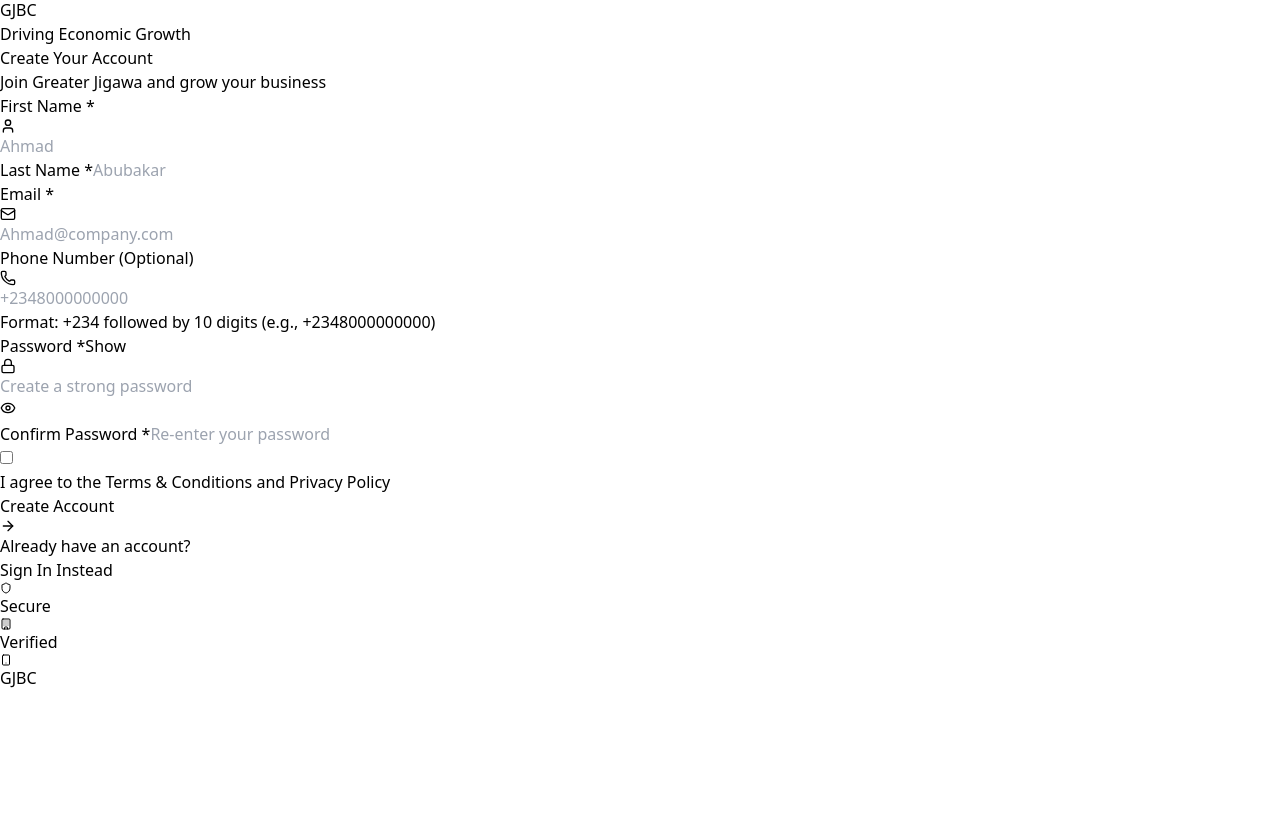
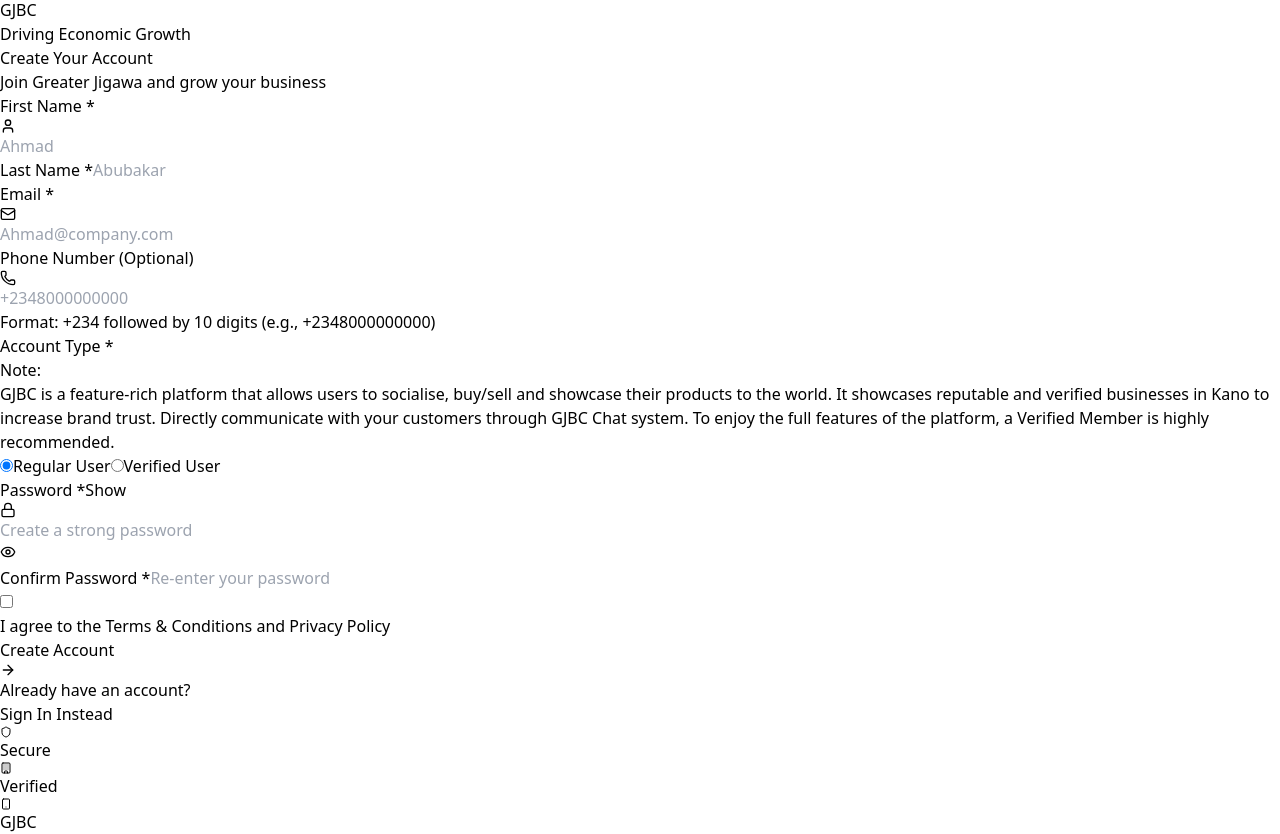
Before and after one commit to dangusau/greater-jigawa, a React (Vite) app: page /Signup in a window 1280 px wide. Shown: the part 1047-1881 px from the top of the page. Before the commit the page ends 1737 px from the top, so only its background shows below. Built offline with nearby package versions, Linux system fonts and the light colour scheme.

Commit message:
Enhance Signup with user type and receipt upload
Added user type selection and receipt upload functionality for verified users. Modified user creation to handle verification requests.

```diff
--- a/src/pages/Signup.tsx
+++ b/src/pages/Signup.tsx
@@ -17,7 +17,8 @@
   Check,
   X,
   Clock,
-  UserCheck
+  UserCheck,
+  Upload
 } from 'lucide-react';
 import { supabase } from '../services/supabase';
 
@@ -32,7 +33,7 @@
   agreeToTerms: boolean;
 }
 
-// Status Modal Component
+// ===================== StatusModal Component =====================
 const StatusModal: React.FC<{
   isOpen: boolean;
   onClose: () => void;
@@ -128,7 +129,7 @@
   );
 };
 
-// Main SignUp Component
+// ===================== Main SignUp Component =====================
 const SignUp: React.FC = () => {
   const navigate = useNavigate();
 
@@ -142,6 +143,12 @@
     confirmPassword: '',
     agreeToTerms: false,
   });
+
+  // NEW: User type state
+  const [userType, setUserType] = useState<'regular' | 'verified'>('regular');
+  // NEW: Receipt upload state
+  const [receiptFile, setReceiptFile] = useState<File | null>(null);
+  const [receiptUploading, setReceiptUploading] = useState(false);
 
   // UI state
   const [showPassword, setShowPassword] = useState(false);
@@ -281,7 +288,6 @@
 
       return !!data;
     } catch (error) {
-      // Only log critical network errors
       if (error instanceof Error && error.message.includes('network')) {
         console.error('Network error checking user existence');
       }
@@ -289,10 +295,10 @@
     }
   };
 
-  // Create new user
-  const createNewUser = async (): Promise<boolean> => {
+  // Create new user (modified to return user)
+  const createNewUser = async (): Promise<{ user: any; session: any }> => {
     try {
-      const { error } = await supabase.auth.signUp({
+      const { data, error } = await supabase.auth.signUp({
         email: formData.email.trim(),
         password: formData.password.trim(),
         options: {
@@ -306,10 +312,9 @@
       });
 
       if (error) throw error;
-      return true;
+      return data; // contains user and session
 
     } catch (error: any) {
-      // Log critical errors only
       if (error.message?.includes('network') || error.message?.includes('Failed to fetch')) {
         console.error('Critical network error creating user');
       }
@@ -317,11 +322,64 @@
     }
   };
 
+  // NEW: Upload receipt and create verification request
+  const submitVerificationRequest = async (userId: string) => {
+    if (!receiptFile) throw new Error('No receipt file selected');
+
+    setReceiptUploading(true);
+    try {
+      // 1. Upload file to storage bucket (e.g., 'verification-receipts')
+      const fileExt = receiptFile.name.split('.').pop();
+      const fileName = `receipt-${userId}-${Date.now()}.${fileExt}`;
+      const filePath = `${userId}/${fileName}`;
+
+      const { error: uploadError } = await supabase.storage
+        .from('verification-receipts')
+        .upload(filePath, receiptFile);
+
+      if (uploadError) throw uploadError;
+
+      // 2. Get public URL (if bucket is public) or store path
+      const { data: urlData } = supabase.storage
+        .from('verification-receipts')
+        .getPublicUrl(filePath);
+      const receiptUrl = urlData.publicUrl;
+
+      // 3. Insert record into verified_user_requests table
+      const { error: insertError } = await supabase
+        .from('verified_user_requests')
+        .insert({
+          user_id: userId,
+          receipt_url: receiptUrl,
+          status: 'pending',
+          created_at: new Date().toISOString(),
+        });
+
+      if (insertError) throw insertError;
+
+    } catch (error: any) {
+      console.error('Verification request failed:', error);
+      throw new Error('Failed to submit verification request. Please contact support.');
+    } finally {
+      setReceiptUploading(false);
+    }
+  };
+
   // Handle form submission
   const handleSubmit = async (e: React.FormEvent) => {
     e.preventDefault();
 
+    // Validate main form
     if (!validateForm()) return;
+
+    // Additional validation for verified user
+    if (userType === 'verified' && !receiptFile) {
+      setValidationErrors(prev => ({
+        ...prev,
+        receipt: 'Please upload your payment receipt'
+      }));
+      return;
+    }
 
     setIsLoading(true);
     setServerError(null);
@@ -354,23 +412,33 @@
         }, 1000);
       } else {
         // Create new user
-        const created = await createNewUser();
+        const { user } = await createNewUser();
 
-        if (created) {
+        // If user is verified, submit verification request
+        if (userType === 'verified' && user) {
+          try {
+            await submitVerificationRequest(user.id);
+          } catch (verificationError: any) {
+            setServerError(verificationError.message || 'Verification request failed. Your account was created, but please contact support to complete verification.');
+          }
+        }
+
         // Show success modal
         setModalEmail(email);
         setModalType('new_user_success');
         setRedirectSeconds(10);
         setShowStatusModal(true);
 
-          // Start 10-second countdown
+        // Start countdown
         const countdown = setInterval(() => {
           setRedirectSeconds(prev => {
             if (prev <= 1) {
               clearInterval(countdown);
               navigate('/Login', {
                 state: {
-                    message: 'Please check your email to verify your account',
+                  message: userType === 'verified'
+                    ? 'Your account was created. Verification request submitted for admin review.'
+                    : 'Please check your email to verify your account',
                   email: email
                 }
               });
@@ -379,7 +447,6 @@
             return prev - 1;
           });
         }, 1000);
-        }
       }
 
     } catch (error: any) {
@@ -599,6 +666,90 @@
                   </p>
                 </div>
 
+                {/* ===== NEW: User Type Selection ===== */}
+                <div className="space-y-2">
+                  <label className="block text-xs font-medium text-gray-700 pl-1">
+                    Account Type *
+                  </label>
+
+                  {/* Note */}
+                  <div className="bg-blue-50 border border-blue-200 rounded-lg p-3 text-xs text-blue-800">
+                    <p className="font-bold mb-1">Note:</p>
+                    <p>
+                      GJBC is a feature‑rich platform that allows users to socialise, buy/sell and showcase their products to the world. It showcases reputable and verified businesses in Kano to increase brand trust. Directly communicate with your customers through GJBC Chat system. To enjoy the full features of the platform, a <span className="font-bold">Verified Member</span> is highly recommended.
+                    </p>
+                  </div>
+
+                  <div className="flex gap-4 mt-2">
+                    <label className="flex items-center gap-2 cursor-pointer">
+                      <input
+                        type="radio"
+                        name="userType"
+                        value="regular"
+                        checked={userType === 'regular'}
+                        onChange={() => setUserType('regular')}
+                        className="w-4 h-4 text-green-600 border-gray-300 focus:ring-green-500"
+                      />
+                      <span className="text-sm text-gray-700">Regular User</span>
+                    </label>
+                    <label className="flex items-center gap-2 cursor-pointer">
+                      <input
+                        type="radio"
+                        name="userType"
+                        value="verified"
+                        checked={userType === 'verified'}
+                        onChange={() => setUserType('verified')}
+                        className="w-4 h-4 text-green-600 border-gray-300 focus:ring-green-500"
+                      />
+                      <span className="text-sm text-gray-700">Verified User</span>
+                    </label>
+                  </div>
+                </div>
+
+                {/* ===== NEW: Verified User Fields (conditional) ===== */}
+                {userType === 'verified' && (
+                  <div className="space-y-3 p-3 bg-gray-50 border border-gray-200 rounded-lg">
+                    <h3 className="text-sm font-bold text-gray-800">Verified Member Application</h3>
+
+                    {/* Fee Display */}
+                    <div className="bg-green-50 border border-green-200 rounded-lg p-2 text-xs">
+                      <p className="font-semibold text-green-800">Annual Fee: ₦10,000</p>
+                    </div>
+
+                    {/* Bank Details */}
+                    <div className="space-y-1 text-xs">
+                      <p><span className="font-medium">Bank Name:</span> GTBank</p>
+                      <p><span className="font-medium">Account Name:</span> Greater Jigawa Business Community</p>
+                      <p><span className="font-medium">Account Number:</span> 0123456789</p>
+                      <p><span className="font-medium">WhatsApp:</span> <a href="https://wa.me/2348000000000" className="text-green-600 underline" target="_blank" rel="noopener">+234 800 000 0000</a></p>
+                    </div>
+
+                    {/* Receipt Upload */}
+                    <div className="space-y-1.5">
+                      <label className="block text-xs font-medium text-gray-700">
+                        Upload Payment Receipt *
+                      </label>
+                      <div className="relative">
+                        <input
+                          type="file"
+                          accept="image/*,.pdf"
+                          onChange={(e) => setReceiptFile(e.target.files?.[0] || null)}
+                          className="w-full text-xs border border-gray-300 rounded-lg p-2 file:mr-2 file:py-1 file:px-3 file:rounded file:border-0 file:text-xs file:bg-green-50 file:text-green-700 hover:file:bg-green-100"
+                        />
+                      </div>
+                      {validationErrors.receipt && (
+                        <p className="text-xs text-red-600 flex items-center gap-1">
+                          <X size={10} />
+                          {validationErrors.receipt}
+                        </p>
+                      )}
+                      <p className="text-xs text-gray-500">
+                        Upload a screenshot or PDF of your payment receipt.
+                      </p>
+                    </div>
+                  </div>
+                )}
+
                 {/* Password */}
                 <div className="space-y-2">
                   <div className="flex items-center justify-between pl-1">
@@ -738,13 +889,15 @@
                 {/* Submit Button */}
                 <button
                   type="submit"
-                  disabled={isLoading}
+                  disabled={isLoading || receiptUploading}
                   className="w-full bg-gradient-to-r from-green-600 to-green-700 text-white font-bold py-3 rounded-lg shadow hover:shadow-md disabled:opacity-50 disabled:cursor-not-allowed transition-all duration-200 flex items-center justify-center gap-1.5 min-h-[44px]"
                 >
-                  {isLoading ? (
+                  {isLoading || receiptUploading ? (
                     <>
                       <Loader2 size={16} className="animate-spin" />
-                      <span className="text-sm">Processing...</span>
+                      <span className="text-sm">
+                        {receiptUploading ? 'Uploading...' : 'Processing...'}
+                      </span>
                     </>
                   ) : (
                     <>
```
Lines whose indentation alone changed are shown as unchanged.
